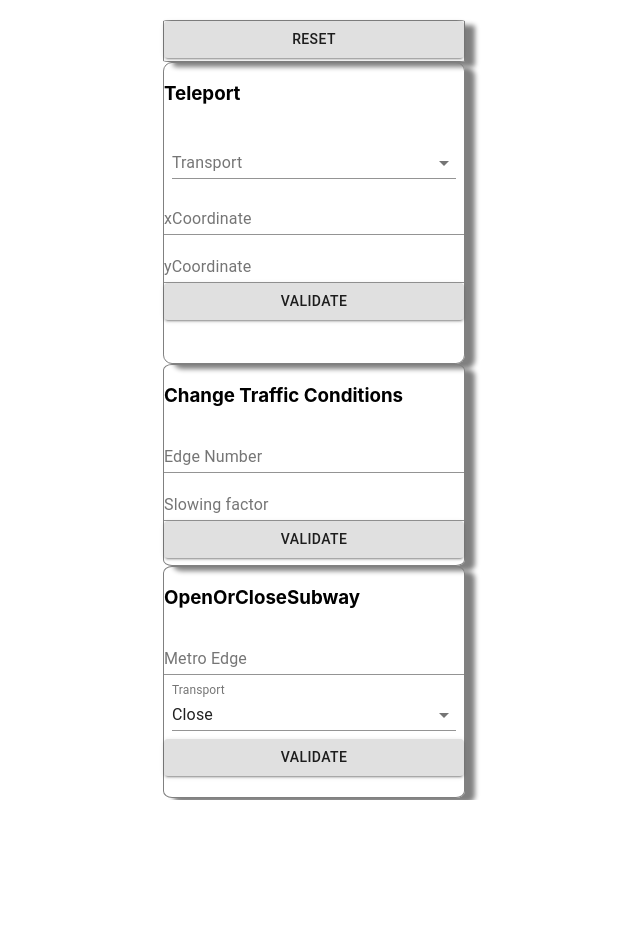
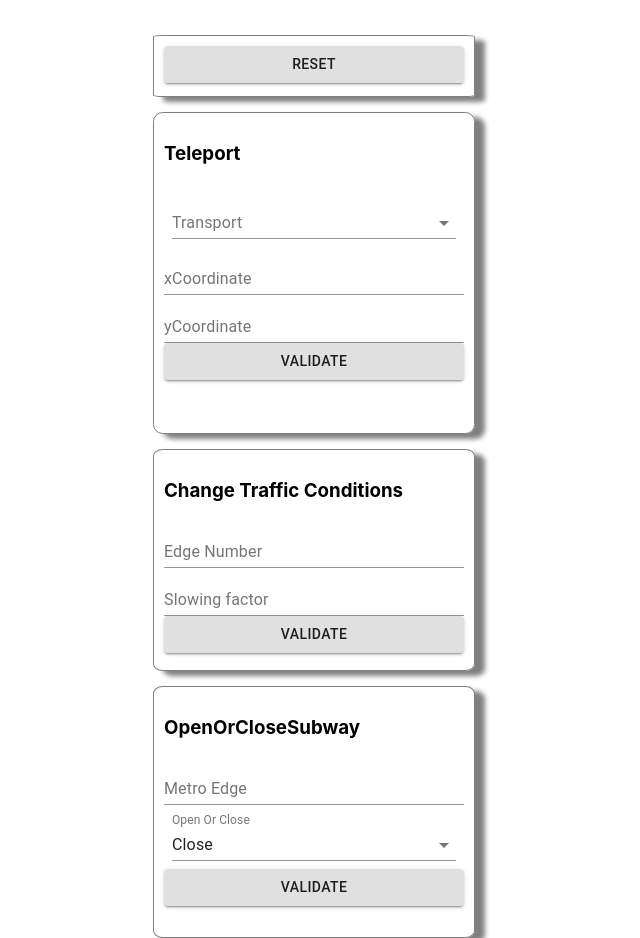
Before and after one commit to Degatien/HACKATHON-2020-RENAULT, a React (Create React App) app in the folder gm/: page / in a window 1280 px wide. Shown: the whole page, without its empty margins (326-966 px from the left). Before the commit the page ends 800 px from the top, so only its background shows below. Built offline with nearby package versions, Linux system fonts and the light colour scheme; what mqtt would draw is missing.

Commit message:
[GM] fix conflits

```diff
--- a/gm/src/Components/ChangeTrafficCondition.js
+++ b/gm/src/Components/ChangeTrafficCondition.js
@@ -18,18 +18,7 @@ export default function ChangeTrafficCondtion(props) {
     changeTrafficConditions(payload);
   };
   return (
-    <div
-      style={{
-        width: 300,
-        height: 200,
-        margin: "auto",
-        display: "flex",
-        flexDirection: "column",
-        borderRadius: "3%",
-        border: "1px solid grey",
-        boxShadow: "10px 5px 5px grey"
-      }}
-    >
+    <div style={{ width: 300, height: 200, padding:10, marginTop:'15px', marginRight: 'auto', marginLeft:'auto', display: 'flex', flexDirection: 'column', borderRadius: '3%', border: '1px solid grey', boxShadow: '10px 5px 5px grey' }}>
       <h3> Change Traffic Conditions</h3>
 
       <TextField
--- a/gm/src/Components/LinkButton.js
+++ b/gm/src/Components/LinkButton.js
@@ -4,7 +4,7 @@ import { Button } from "@material-ui/core";
 export default function LinkButton(props) {
   const { onClickFunction } = props;
   return (
-    <div style={{ width: 300, height: 40, margin: 'auto', display: 'flex', flexDirection: 'column', borderRadius: '3%', border: '1px solid grey', boxShadow: '10px 5px 5px grey' }}>
+    <div style={{ width: 300, height: 40, padding:10, marginTop:'15px', marginRight: 'auto', marginLeft:'auto', display: 'flex', flexDirection: 'column', borderRadius: '3%', border: '1px solid grey', boxShadow: '10px 5px 5px grey' }}>
 
     <Button
       variant="contained"
--- a/gm/src/Components/OpenOrCloseSubway.js
+++ b/gm/src/Components/OpenOrCloseSubway.js
@@ -39,7 +39,10 @@ export default function OpenOrCloseSubway(props) {
       style={{
         width: 300,
         height: 230,
-        margin: "auto",
+        padding:10,
+        marginTop:'15px',
+        marginRight: 'auto',
+        marginLeft:'auto',
         display: "flex",
         flexDirection: "column",
         borderRadius: "3%",
@@ -55,7 +58,7 @@ export default function OpenOrCloseSubway(props) {
       />
 
       <FormControl className={classes.formControl}>
-        <InputLabel id="demo-simple-select-label">Transport</InputLabel>
+        <InputLabel id="demo-simple-select-label">Open Or Close</InputLabel>
         <Select
           labelId="demo-simple-select-label"
           id="demo-simple-select"
--- a/gm/src/Components/Teleport.js
+++ b/gm/src/Components/Teleport.js
@@ -39,7 +39,7 @@ export default function Teleport(props) {
   }
 
   return (
-    <div style={{ width: 300, height: 300, margin: 'auto', display: 'flex', flexDirection: 'column', borderRadius: '3%', border: '1px solid grey', boxShadow: '10px 5px 5px grey' }}>
+    <div style={{ width: 300, height: 300, padding:10, marginTop:'15px', marginRight: 'auto', marginLeft:'auto', display: 'flex', flexDirection: 'column', borderRadius: '3%', border: '1px solid grey', boxShadow: '10px 5px 5px grey' }}>
       <h3> Teleport</h3>
       <FormControl className={classes.formControl}>
         <InputLabel id="demo-simple-select-label">Transport</InputLabel>
```
